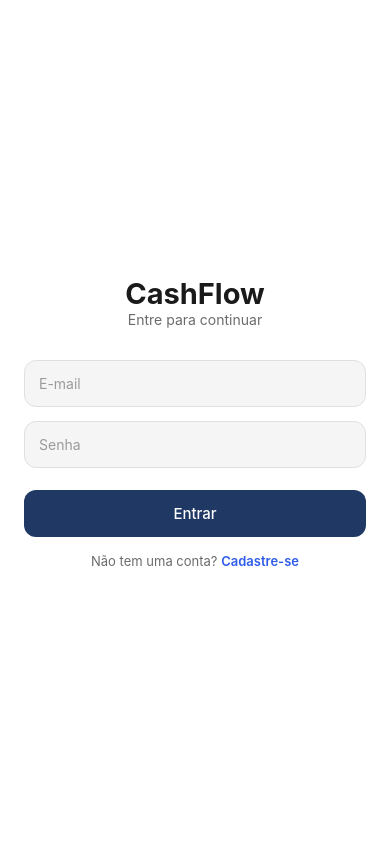
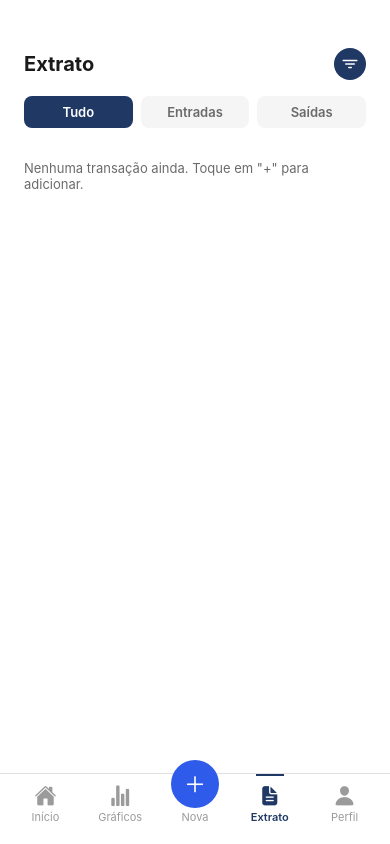
Before and after one commit to nilson-lima/cashflow-app, a React Native app in the folder frontend/: screen /Extrato in a window 390 px wide. Built offline with nearby package versions, Linux system fonts and the light colour scheme.

Commit message:
feat: implementa tela de Extrato com abas e agrupamento por data

```diff
--- a/frontend/src/components/BottomBar.tsx
+++ b/frontend/src/components/BottomBar.tsx
@@ -19,15 +19,17 @@ export default function BottomBar({ ativo }: Props) {
     Alert.alert('Em breve', 'Essa tela ainda não foi implementada.');
   }
 
-  function irPara(aba: Aba) {
+    function irPara(aba: Aba) {
     if (aba === ativo) return;
 
     if (aba === 'Inicio') {
       navigation.replace('Dashboard');
     } else if (aba === 'Graficos') {
       navigation.replace('Graficos');
+    } else if (aba === 'Extrato') {
+      navigation.replace('Extrato');
     } else {
-      // TODO: ligar Extrato e Perfil quando as telas existirem
+      // TODO: ligar Perfil quando a tela existir
       telaEmBreve();
     }
   }
--- a/frontend/src/navigation/AppNavigator.tsx
+++ b/frontend/src/navigation/AppNavigator.tsx
@@ -5,6 +5,7 @@ import CadastroScreen from '../screens/Cadastro/Cadastro';
 import DashboardScreen from '../screens/Dashboard/Dashboard';
 import GraficosScreen from '../screens/Graficos/Graficos';
 import NovaTransacaoScreen from '../screens/NovaTransacao/NovaTransacao';
+import ExtratoScreen from '../screens/Extrato/Extrato';
 
 export type RootStackParamList = {
   Login: undefined;
@@ -12,6 +13,7 @@ export type RootStackParamList = {
   Dashboard: undefined;
   Graficos: undefined;
   NovaTransacao: undefined;
+  Extrato: undefined;
 };
 
 const Stack = createNativeStackNavigator<RootStackParamList>();
@@ -23,6 +25,7 @@ export default function AppNavigator() {
       <Stack.Screen name="Cadastro" component={CadastroScreen} />
       <Stack.Screen name="Dashboard" component={DashboardScreen} options={{ animation: 'none' }} />
       <Stack.Screen name="Graficos" component={GraficosScreen} options={{ animation: 'none' }} />
+      <Stack.Screen name="Extrato" component={ExtratoScreen} options={{ animation: 'none' }} />
       <Stack.Screen
         name="NovaTransacao"
         component={NovaTransacaoScreen}
--- /dev/null
+++ b/frontend/src/screens/Extrato/Extrato.tsx
@@ -0,0 +1,175 @@
+import React, { useState } from 'react';
+import { View, Text, ScrollView, TouchableOpacity, StyleSheet, Alert } from 'react-native';
+import { Ionicons } from '@expo/vector-icons';
+import type { NativeStackScreenProps } from '@react-navigation/native-stack';
+import type { RootStackParamList } from '../../navigation/AppNavigator';
+import type { Transacao } from '../../models/Transacao';
+import { colors } from '../../theme/colors';
+import BottomBar from '../../components/BottomBar';
+import { useTransacoes } from '../../contexts/TransacoesContext';
+import { formatarMoeda, rotuloData } from '../../utils/formatters';
+
+type Props = NativeStackScreenProps<RootStackParamList, 'Extrato'>;
+
+type Aba = 'Tudo' | 'Entradas' | 'Saídas';
+const ABAS: Aba[] = ['Tudo', 'Entradas', 'Saídas'];
+
+type Grupo = { data: string; itens: Transacao[] };
+
+export default function ExtratoScreen({ navigation }: Props) {
+  const { transacoes } = useTransacoes();
+  const [aba, setAba] = useState<Aba>('Tudo');
+
+  const filtradas = transacoes.filter((t) => {
+    if (aba === 'Entradas') return t.tipo === 'receita';
+    if (aba === 'Saídas') return t.tipo === 'despesa';
+    return true;
+  });
+
+  // Agrupa por data (a lista já vem ordenada da mais recente para a mais antiga)
+  const grupos: Grupo[] = [];
+  filtradas.forEach((t) => {
+    const ultimo = grupos[grupos.length - 1];
+    if (ultimo && ultimo.data === t.data) {
+      ultimo.itens.push(t);
+    } else {
+      grupos.push({ data: t.data, itens: [t] });
+    }
+  });
+
+  // TODO: abrir a tela de Filtros quando ela existir
+  function abrirFiltros() {
+    Alert.alert('Em breve', 'A tela de filtros ainda não foi implementada.');
+  }
+
+  // TODO: abrir Detalhes da Transação quando a tela existir
+  function abrirDetalhes(_t: Transacao) {
+    Alert.alert('Em breve', 'A tela de detalhes ainda não foi implementada.');
+  }
+
+  return (
+    <View style={styles.container}>
+      <ScrollView contentContainerStyle={styles.scrollContent}>
+        <View style={styles.cabecalho}>
+          <Text style={styles.titulo}>Extrato</Text>
+          <TouchableOpacity style={styles.botaoFiltro} onPress={abrirFiltros}>
+            <Ionicons name="filter" size={16} color="#FFFFFF" />
+          </TouchableOpacity>
+        </View>
+
+        <View style={styles.abas}>
+          {ABAS.map((a) => {
+            const selecionada = a === aba;
+            return (
+              <TouchableOpacity
+                key={a}
+                style={[styles.aba, selecionada && styles.abaSelecionada]}
+                onPress={() => setAba(a)}
+              >
+                <Text style={[styles.textoAba, selecionada && styles.textoAbaSelecionada]}>
+                  {a}
+                </Text>
+              </TouchableOpacity>
+            );
+          })}
+        </View>
+
+        {grupos.length === 0 && (
+          <Text style={styles.vazio}>
+            {transacoes.length === 0
+              ? 'Nenhuma transação ainda. Toque em "+" para adicionar.'
+              : 'Nenhuma transação nesta categoria.'}
+          </Text>
+        )}
+
+        {grupos.map((g) => (
+          <View key={g.data}>
+            <Text style={styles.rotuloData}>{rotuloData(g.data)}</Text>
+            {g.itens.map((t) => (
+              <TouchableOpacity
+                key={t.id}
+                style={styles.itemTransacao}
+                onPress={() => abrirDetalhes(t)}
+              >
+                <View style={styles.iconeTransacao}>
+                  <Ionicons
+                    name={t.tipo === 'despesa' ? 'cart-outline' : 'cash-outline'}
+                    size={18}
+                    color={colors.textSecondary}
+                  />
+                </View>
+                <View style={styles.infoTransacao}>
+                  <Text style={styles.nomeTransacao}>{t.descricao}</Text>
+                  <Text style={styles.detalheTransacao}>{t.categoria}</Text>
+                </View>
+                <Text style={t.tipo === 'despesa' ? styles.valorNegativo : styles.valorPositivo}>
+                  {t.tipo === 'despesa' ? '- ' : '+ '}
+                  {formatarMoeda(t.valorCentavos)}
+                </Text>
+              </TouchableOpacity>
+            ))}
+          </View>
+        ))}
+      </ScrollView>
+
+      <BottomBar ativo="Extrato" />
+    </View>
+  );
+}
+
+const styles = StyleSheet.create({
+  container: { flex: 1, backgroundColor: colors.background },
+  scrollContent: { padding: 24, paddingTop: 48, paddingBottom: 24 },
+  cabecalho: {
+    flexDirection: 'row',
+    alignItems: 'center',
+    justifyContent: 'space-between',
+    marginBottom: 16,
+  },
+  titulo: { fontSize: 20, fontWeight: '700', color: colors.textPrimary },
+  botaoFiltro: {
+    width: 32,
+    height: 32,
+    borderRadius: 16,
+    backgroundColor: colors.primary,
+    alignItems: 'center',
+    justifyContent: 'center',
+  },
+  abas: { flexDirection: 'row', gap: 8, marginBottom: 20 },
+  aba: {
+    flex: 1,
+    paddingVertical: 8,
+    borderRadius: 8,
+    alignItems: 'center',
+    backgroundColor: colors.inputBackground,
+  },
+  abaSelecionada: { backgroundColor: colors.primary },
+  textoAba: { fontSize: 13, fontWeight: '600', color: colors.textSecondary },
+  textoAbaSelecionada: { color: '#FFFFFF' },
+  vazio: { fontSize: 13, color: colors.textSecondary, paddingVertical: 12 },
+  rotuloData: {
+    fontSize: 11,
+    color: colors.placeholder,
+    marginTop: 8,
+    marginBottom: 4,
+  },
+  itemTransacao: {
+    flexDirection: 'row',
+    alignItems: 'center',
+    paddingVertical: 10,
+  },
+  iconeTransacao: {
+    width: 36,
+    height: 36,
+    borderRadius: 18,
+    backgroundColor: colors.inputBackground,
+    alignItems: 'center',
+    justifyContent: 'center',
+    marginRight: 12,
+  },
+  infoTransacao: { flex: 1 },
+  nomeTransacao: { fontSize: 13, fontWeight: '600', color: colors.textPrimary },
+  detalheTransacao: { fontSize: 11, color: colors.placeholder },
+  valorNegativo: { fontSize: 13, fontWeight: '600', color: colors.expense },
+  valorPositivo: { fontSize: 13, fontWeight: '600', color: colors.income },
+});
```
Also changed, not shown: 1 other file (tests, documents, lock files or other folders).
